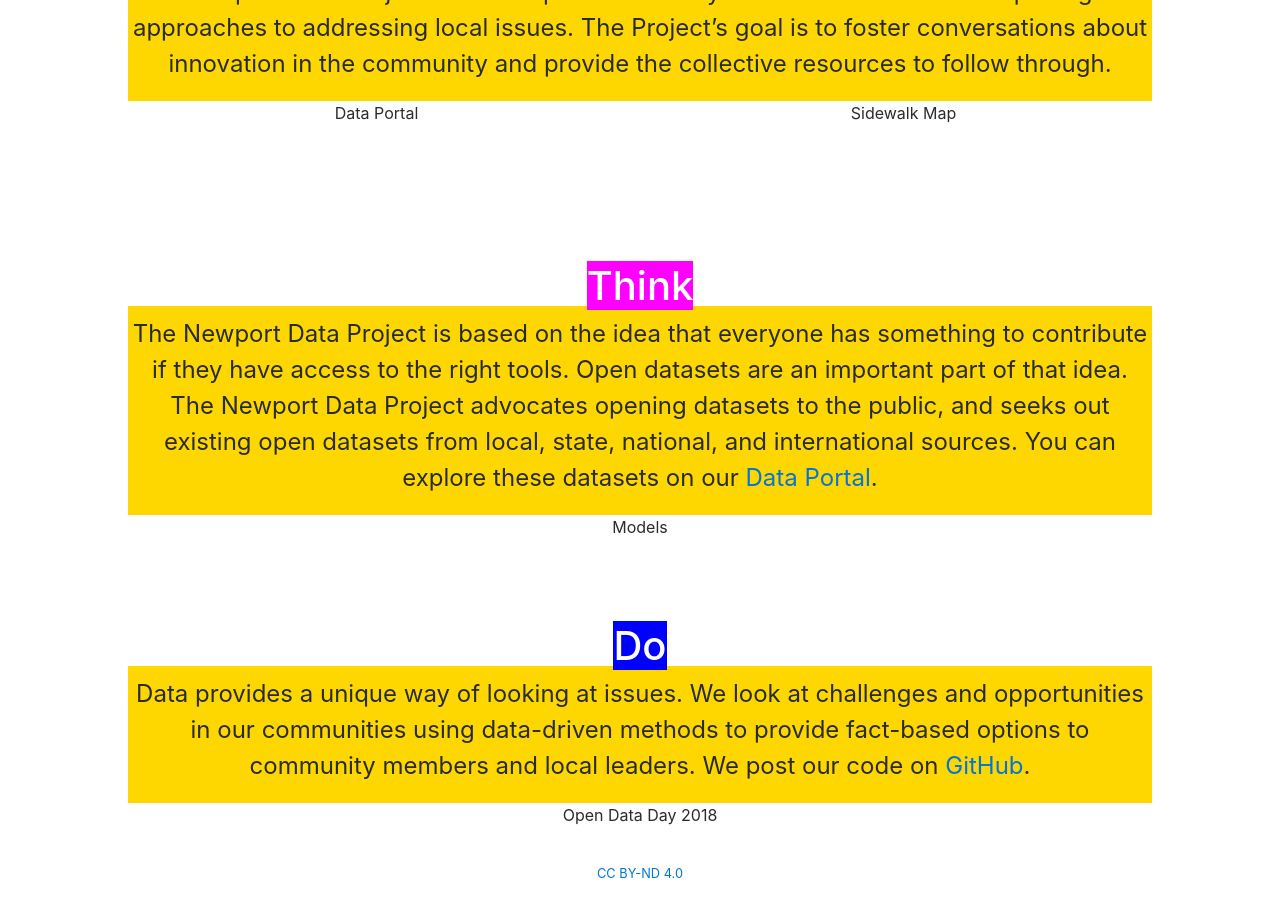
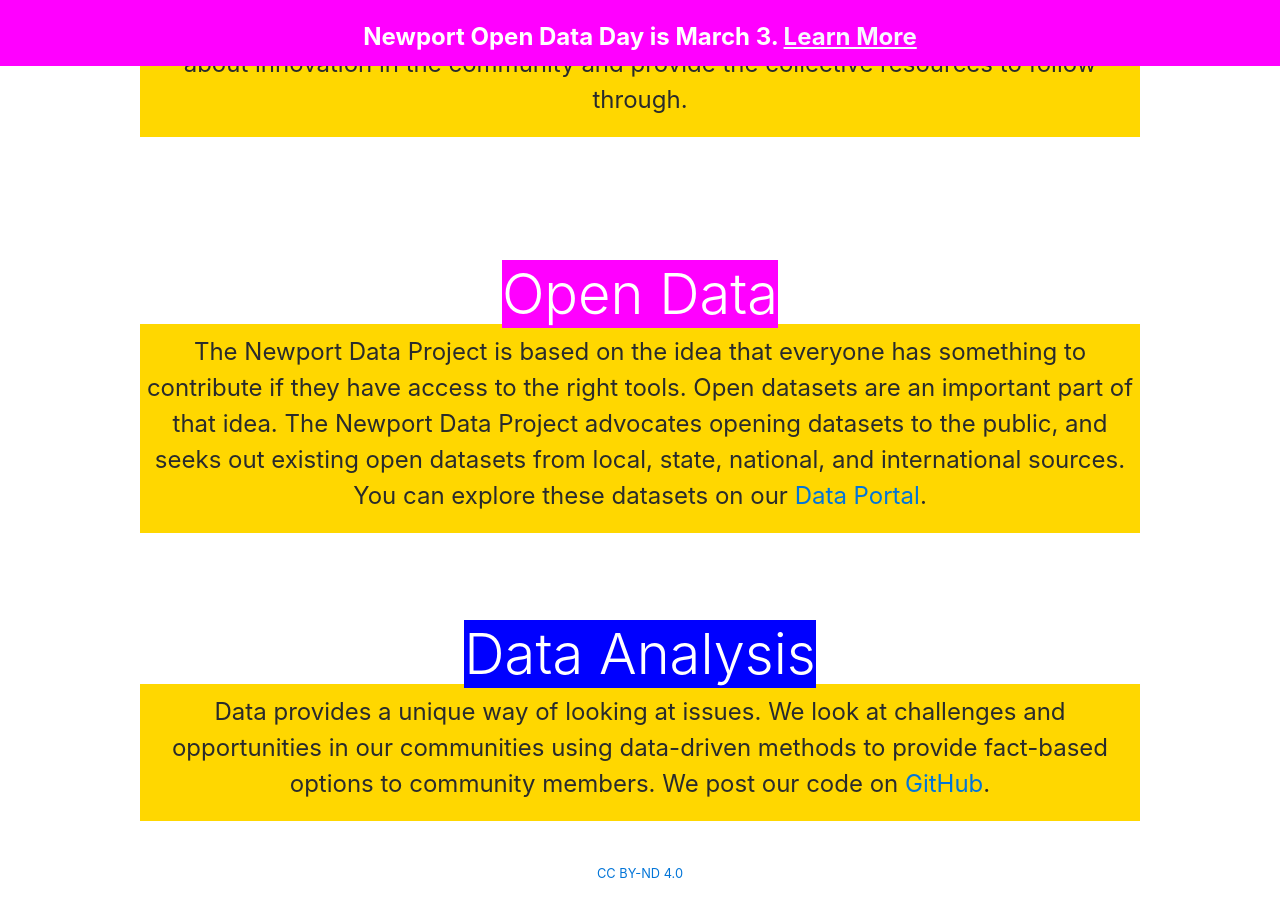
Before and after one commit to NewportDataProject/NewportDataProject.github.io, a Jekyll site: the page index.html, which Jekyll copies as it is, in a window 1280 px wide and 900 px high, scrolled down 996 px. Built offline with Jekyll 4.4.1, drawn with Linux system fonts in a browser that asks for light colours; nearby versions of some CDN libraries; some of the changed text lies outside the part shown.

Commit message:
clean up homepage content

```diff
--- a/index.html
+++ b/index.html
@@ -18,92 +18,64 @@
 <div>
     <div class="cover align-items-center" style="">
         <div class="inner-cover">
-            <h1 class="display-3 font-weight-bold" style="background-color:white; padding: 5px">The Newport Data Project</h1>
+            <h1 class="display-2 font-weight-bold" style="background-color:white; padding: 5px">The Newport Data
+                Project</h1>
             <h3>
                 <span style="background-color:gold; color:black; padding: 8px; margin-top: -10px">[see. think. do.]</span>
             </h3>
         </div>
-        <div style="padding-top: 10%">
-        <a href="#see" class="btn btn-lg btn-outline-secondary" id="start-btn">Start</a>
     </div>
-    </div>
-    <div class="containter-fluid content">
-      <div class="content-section" id="see">
-          <h1><span class="display-4" style="background-color:orangered; color:white">See</span></h1>
-          <div class="section-body">
-          <p>The Newport Data Project is made up of community members interested in exploring new approaches to
-              addressing local issues. The Project’s goal is to foster conversations about innovation in the community
-              and provide the collective resources to follow through.</p>
-          </div>
-              <div class="row">
-              <div class="col-sm">
-                  <p>Data Portal</p>
-              </div>
-              <div class="col-sm">
-                  <p>Sidewalk Map</p>
-              </div>
+
+    <div class="container-fluid content">
+        <div class="fixed-top" style="background-color:magenta; padding:8px; color:white">
+            <div class="pt-3 align-items-center text-center">
+                <h4 class="font-weight-bold">Newport Open Data Day is March 3.  <a href="https://attending.io/events/newport-open-data-day" target="_blank" style="color: ghostwhite; text-decoration: underline">Learn More</a></h4>
             </div>
         </div>
 
-        <div class="content-section" id="think">
-            <h1><span style="background-color:magenta; color:white">Think</span></h1>
+        <div class="content-section">
+            <h1><span class="display-4" style="background-color:orangered; color:white">Community Innovation</span></h1>
+            <div class="section-body">
+                <p>The Newport Data Project is made up of community members interested in exploring new approaches to
+                    addressing local issues. The Project’s goal is to foster conversations about innovation in the
+                    community and provide the collective resources to follow through.</p>
+            </div>
+        </div>
+
+        <div class="content-section">
+            <h1><span class="display-4" style="background-color:magenta; color:white">Open Data</span>
+            </h1>
             <div class="section-body">
                 <p>The Newport Data Project is based on the idea that everyone has something to contribute if they have
-                access to the right tools. Open datasets are an important part of that idea. The Newport Data Project
+                    access to the right tools. Open datasets are an important part of that idea. The Newport Data
+                    Project
                     advocates opening datasets to the public, and seeks out existing open datasets from local, state,
                     national, and international sources. You can explore these datasets on our <a
                             href="http://portal.newportdataproject.org">Data Portal</a>.</p>
             </div>
-                <div class="row">
-                <div class="col-sm">
-                    <p>Models</p>
-                </div>
-            </div>
         </div>
 
-        <div class="content-section" id="do">
-            <h1><span style="background-color:blue; color:white">Do</span></h1>
+        <div class="content-section">
+            <h1><span class="display-4" style="background-color:blue; color:white">Data Analysis</span>
+            </h1>
             <div class="section-body">
                 <p>Data provides a unique way of looking at issues. We look at challenges and opportunities in our
-                    communities using data-driven methods to provide fact-based options to community members and local
-                    leaders. We post
+                communities using data-driven methods to provide fact-based options to community members. We post
                 our code on <a href="https://github.com/newportdataproject">GitHub</a>.</p>
-            </div>
-            <div class="row">
-                <div class="col-sm">
-                    <p>Open Data Day 2018</p>
-                </div>
             </div>
         </div>
 
         <div class="content-section">
-            <h1><span style="background-color:blue; color:white">Projects</span></h1>
+            <h1><span class="display-4" style="background-color:black; color:white">Get Involved</span>
+            </h1>
             <div class="section-body">
-            <p>Data provides a unique way of looking at issues. We look at challenges and opportunities in our
-                communities using data-driven methods to provide fact-based options to community members and local
-                leaders. We post
-                our code on <a href="https://github.com/newportdataproject">GitHub</a>.</p>
-            </div>
-            <div class="row">
-                <div class="col-sm">
-                    <p>Sidewalk Map</p>
-                </div>
-                <div class="col-sm">
-                    <p>See Click Fix Analysis</p>
-                </div>
-                <div class="col-sm">
-                    <p>Open Data Day 2018</p>
-                </div>
-            </div>
-        </div>
-
-        <div class="content-section">
-            <h1><span style="background-color:black; color:white">Get Involved</span></h1>
-            <div class="section-body">
-            <p>If the Newport Data Project interests you, please <a href="http://eepurl.com/cJgdfD">join the mailing list</a>. We'll keep you
-                in the loop (<em>without spamming you!</em>), and we'll also send you an invite to the <a href="https://newportdataproject.slack.com">Slack
+                <p>If the Newport Data Project interests you, please <a href="http://eepurl.com/cJgdfD">join the mailing
+                list</a>. We'll keep you
+                in the loop (<em>without spamming you!</em>), and we'll also send you an invite to the <a
+                        href="https://newportdataproject.slack.com">Slack
                     channel</a> where most of the conversation takes place.</p>
-            <p>The <a href="http://www.newportdataproject.org/docs/Introduction.html">Member Introduction</a> has more information on how the Project works.</p>
+            <p>The <a href="http://www.newportdataproject.org/docs/Introduction.html">Member Introduction</a> has
+                more information on how the Project works.</p>
             <p>Do you have questions, ideas, or datasets? We'd love to hear from you! Send us an email at: <a
                     href="mailto:hello@newportdataproject.org">hello@newportdataproject.org</a>. </p>
             </div>
```
Lines whose indentation alone changed are shown as unchanged.
